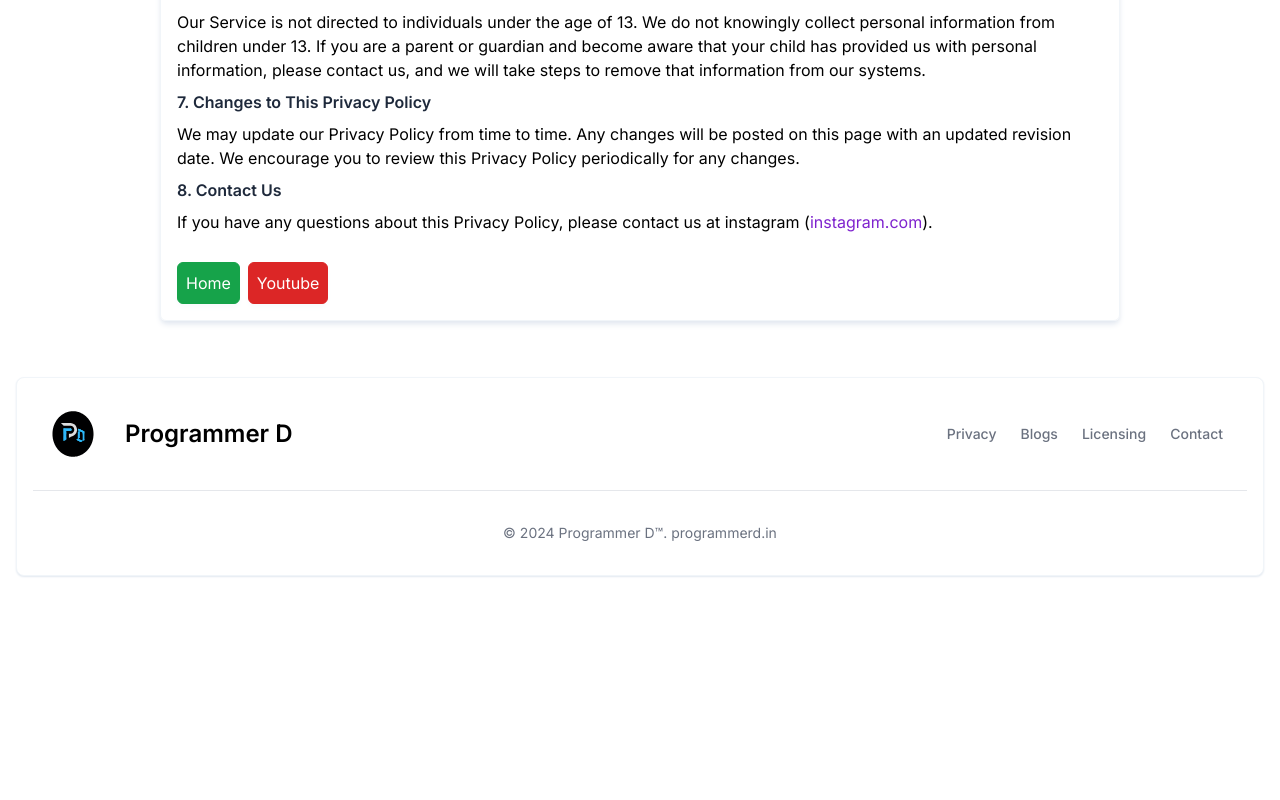
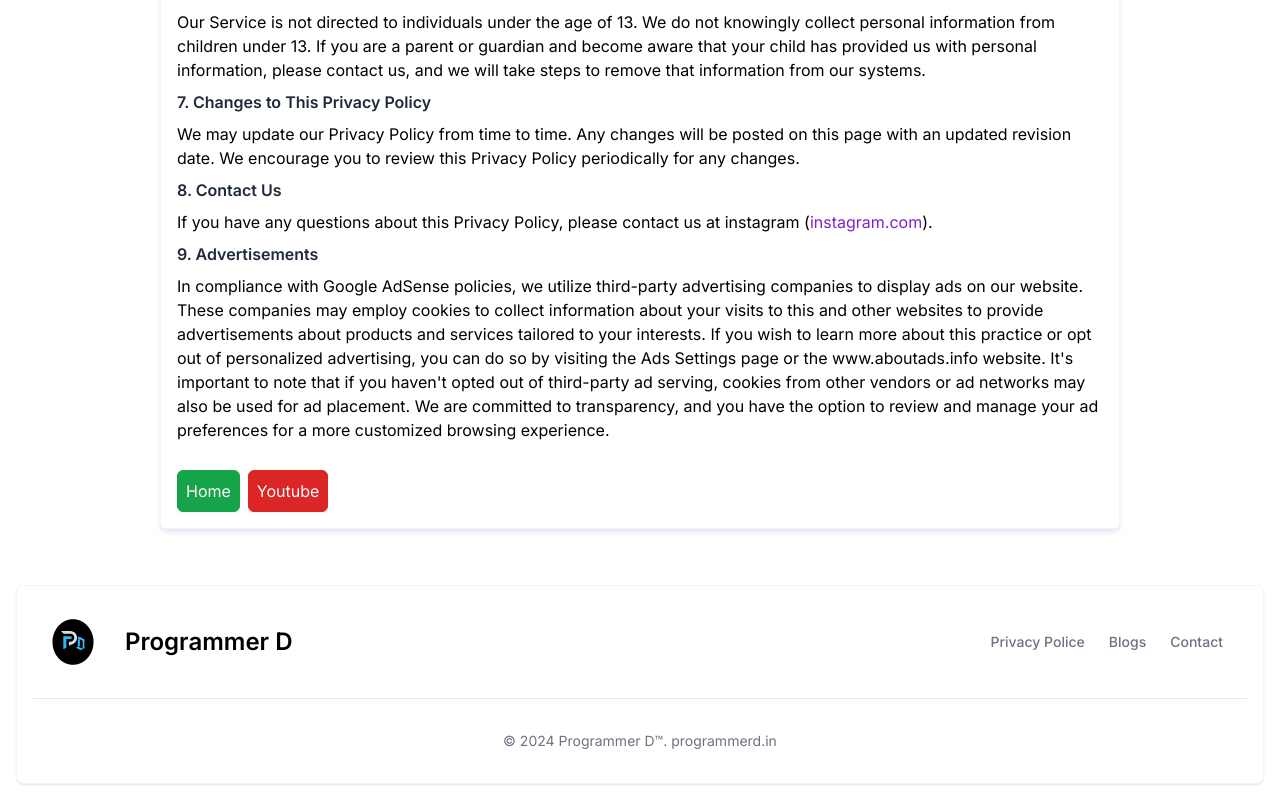
Before and after one commit to DeepakDhiman2005/programmerd, a Next.js app: page /privacy in a window 1280 px wide. Shown: the part 950-1750 px from the top of the page. Before the commit the page ends 1542 px from the top, so only its background shows below. Built offline with nearby package versions, Linux system fonts and the light colour scheme; no server answers.

Commit message:
Programmer D

```diff
--- a/src/app/privacy/page.jsx
+++ b/src/app/privacy/page.jsx
@@ -48,6 +48,9 @@
                 <h2 className="text-slate-800 mt-2 mb-2 font-semibold">8. Contact Us</h2>
                 <p>If you have any questions about this Privacy Policy, please contact us at instagram (<a href="https://www.instagram.com/deepakdhiman4367/" target="_blank" className="text-purple-700 hover:text-blue-700 no-underline">instagram.com</a>).</p>
 
+                <h2 className="text-slate-800 mt-2 mb-2 font-semibold">9. Advertisements</h2>
+                <p>In compliance with Google AdSense policies, we utilize third-party advertising companies to display ads on our website. These companies may employ cookies to collect information about your visits to this and other websites to provide advertisements about products and services tailored to your interests. If you wish to learn more about this practice or opt out of personalized advertising, you can do so by visiting the Ads Settings page or the www.aboutads.info website. It's important to note that if you haven't opted out of third-party ad serving, cookies from other vendors or ad networks may also be used for ad placement. We are committed to transparency, and you have the option to review and manage your ad preferences for a more customized browsing experience.</p>
+
                 <div className="flex justify-start mt-7 items-center">
                     <Button color="green" onClick={() => {
                         router.push("/");
@@ -56,7 +59,6 @@
                         <Button color="red">Youtube</Button>
                     </a>
                 </div>
-
             </div>
         </div>
     </>
--- a/src/components/Footer.jsx
+++ b/src/components/Footer.jsx
@@ -15,13 +15,10 @@
                     </a>
                     <ul className="flex flex-wrap items-center mb-6 text-sm font-medium text-gray-500 sm:mb-0 dark:text-gray-400">
                         <li>
-                            <Link href={"/privacy"} className="hover:underline me-4 md:me-6 cursor-pointer">Privacy</Link>
+                            <Link href={"/privacy"} className="hover:underline me-4 md:me-6 cursor-pointer">Privacy Police</Link>
                         </li>
                         <li>
                             <Link href={"/blogs"} className="hover:underline me-4 md:me-6 cursor-pointer">Blogs</Link>
-                        </li>
-                        <li>
-                            <a href="#" className="hover:underline me-4 md:me-6">Licensing</a>
                         </li>
                         <li>
                             <Link href={"/contact"} className="hover:underline me-4 md:me-6 cursor-pointer">Contact</Link>
```
